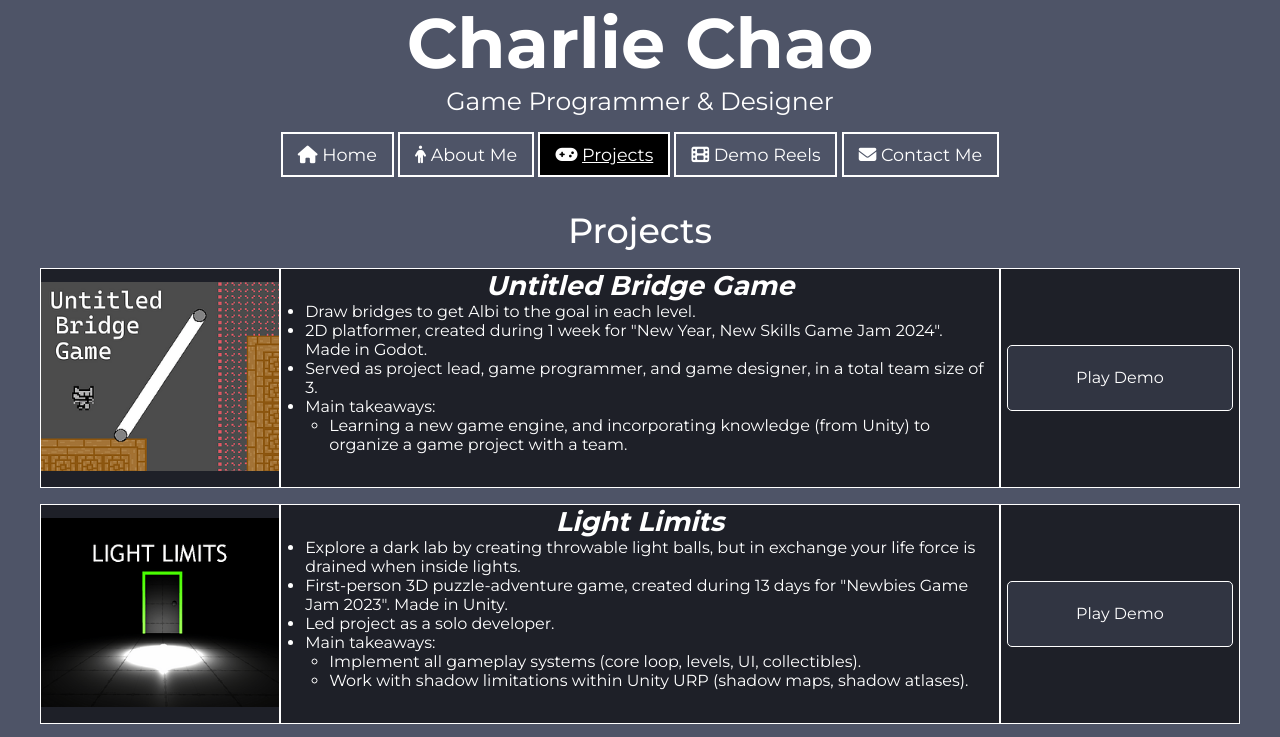
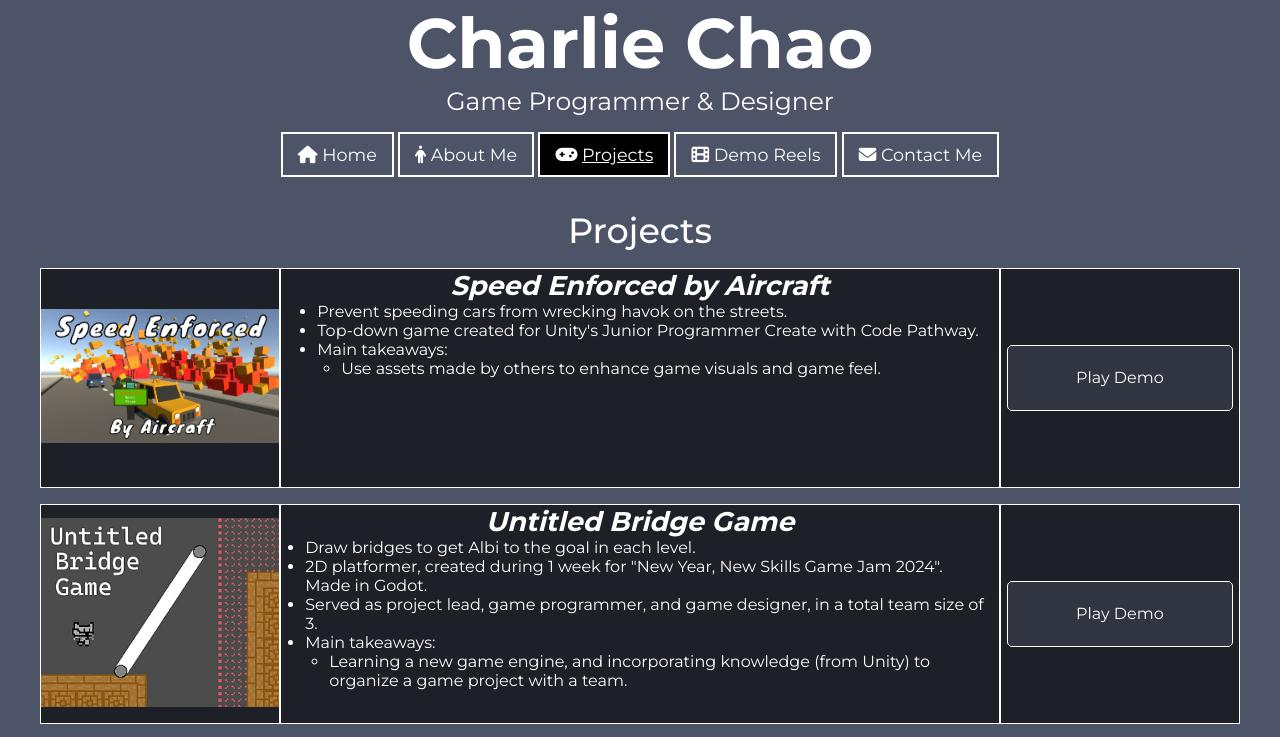
Before and after one commit to charoodle/charoodle.github.io, a plain HTML site: page projects/index.html in a window 1280 px wide. Shown: the top 737 px of the page. Drawn offline with Linux system fonts and the light colour scheme.

Commit message:
Added "Speed Enforced by Aircraft" game + demo video.

```diff
--- a/projects/index.html
+++ b/projects/index.html
@@ -127,6 +127,56 @@
 
                 </div>
                 -->
+
+                <!--Speed Enforced by Aircraft-->
+                <div class="project-container">
+                    <!--Project Image-->
+                    <div class="project-container-image debugbox">
+                        <div>
+                            <a href="https://play.unity.com/en/games/058d21ec-44cf-43da-b5a4-8f339b8423c9/speed-enforced-by-aircraft">
+                                <img src="/images/speed-enforced.png" alt="Speed Enforced by Aircraft (Game Logo)">
+                            </a>
+                        </div>
+                    </div>
+
+                    <!--Project Title & Description-->
+                    <div class="project-container-description debugbox">
+                        <!--Project Title-->
+                        <div class="project-title">
+                            Speed Enforced by Aircraft
+                        </div>
+
+                        <!--Description-->
+                        <div class="project-description-container">
+                            <div class="project-description">
+                                <ul>
+                                    <li>
+                                        Prevent speeding cars from wrecking havok on the streets.
+                                    </li>
+                                    <li>
+                                        Top-down game created for Unity's Junior Programmer Create with Code Pathway.
+                                    </li>
+                                    <li>
+                                        Main takeaways:
+                                        <ul>
+                                            <li class="list-subbullets">
+                                                Use assets made by others to enhance game visuals and game feel.
+                                            </li>
+                                        </ul>
+                                    </li>
+                                </ul>
+                            </div>
+                        </div>
+                    </div>
+
+                    <!--Project Links-->
+                    <div class="project-container-links debugbox">
+                        <a href="https://play.unity.com/en/games/058d21ec-44cf-43da-b5a4-8f339b8423c9/speed-enforced-by-aircraft" class="link-button link-button-play">
+                            Play Demo
+                        </a>
+                    </div>
+
+                </div>
 
                 <!--Untitled Bridge Game-->
                 <div class="project-container">
@@ -642,9 +692,6 @@
                                             <li class="list-subbullets">
                                                 Learn the basics of Unity C# scripting and data transfer between game objects/scripts.
                                             </li>
-                                            <li class="list-subbullets">
-                                                To learn to make mistakes.
-                                            </li>
                                         </ul>
                                     </li>
                                 </ul>
```
Also changed, not shown: demoreel/index.html (+6 -1 lines), images/speed-enforced.png (added).
